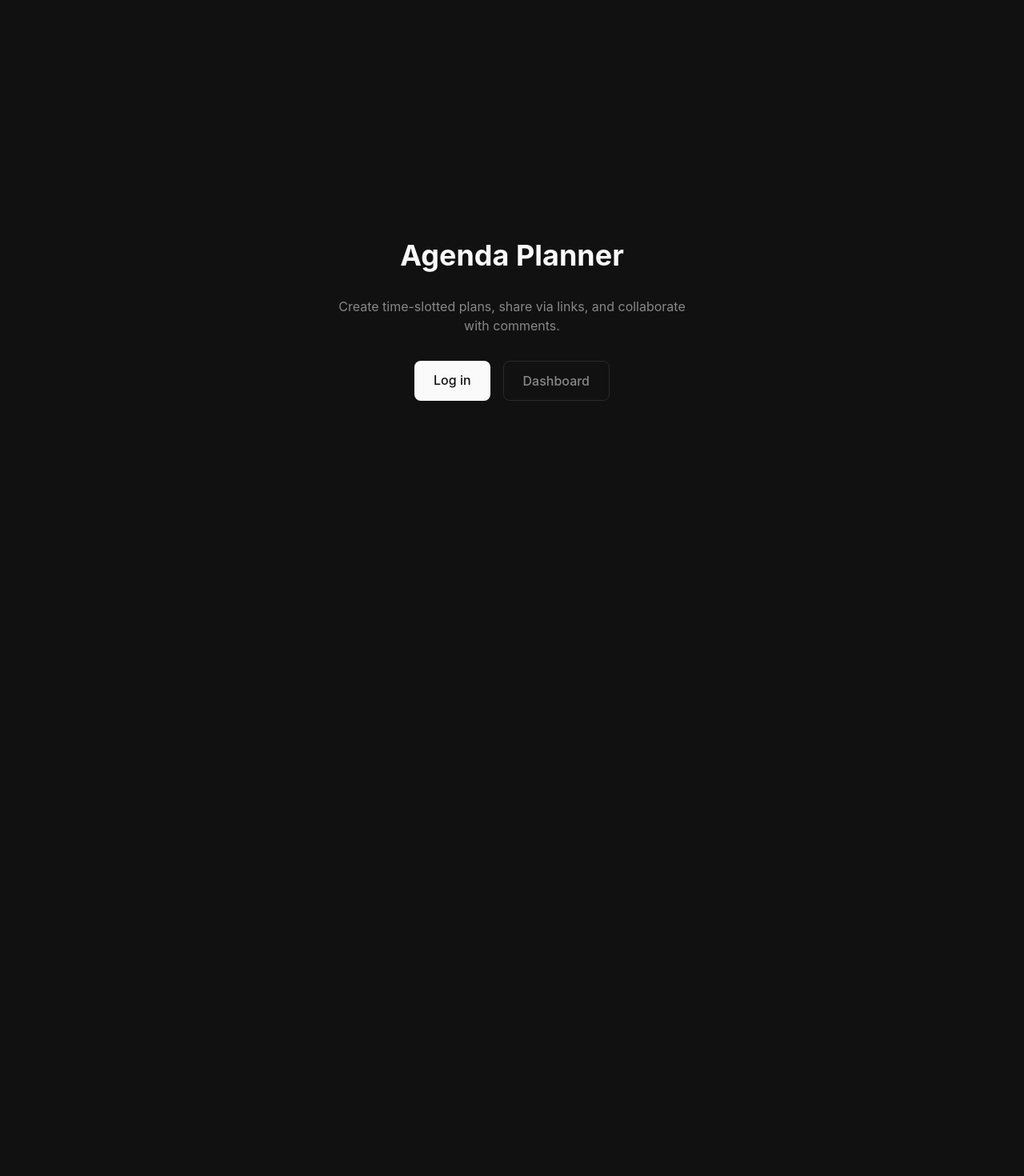
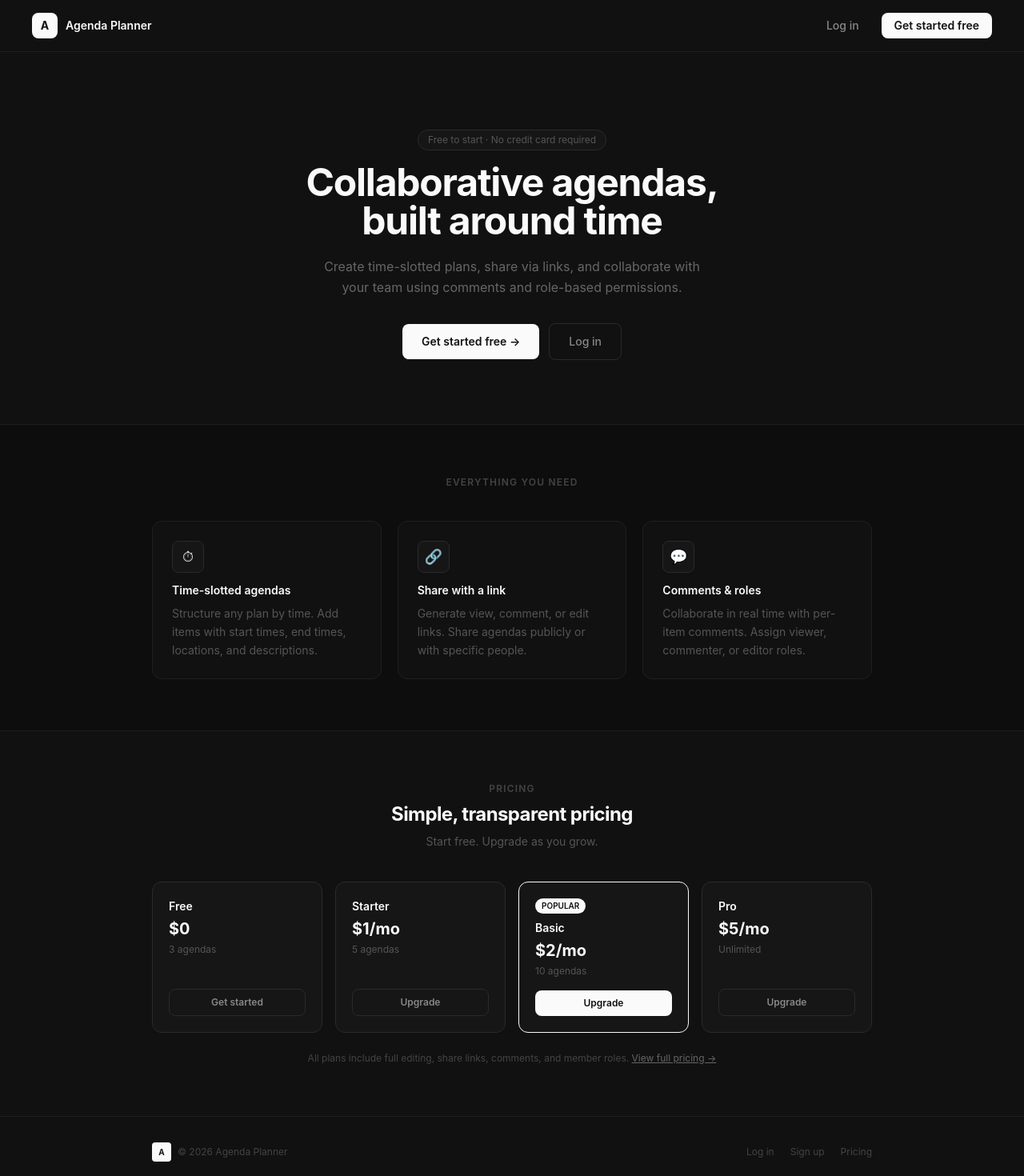
Before and after one commit to PuvaanRaaj/agenda-planner, a Next.js app in the folder frontend/: page / in a window 1280 px wide. Shown: the top 1470 px of the page at 80% size. Before the commit the page ends 800 px from the top, so only its background shows below. Built offline with nearby package versions, Linux system fonts and the light colour scheme; no server answers.

Commit message:
feat: add landing page with hero, features, and pricing sections
AI-Agent: claude-sonnet-4-6

```diff
--- a/frontend/app/agendas/[id]/page.tsx
+++ b/frontend/app/agendas/[id]/page.tsx
@@ -381,7 +381,7 @@ export default function AgendaDetailPage() {
                               {item.location ? ` · ${item.location}` : ''}
                             </p>
                             {item.description && (
-                              <p className="mt-1 text-xs text-[#777]">{item.description}</p>
+                              <p className="mt-1 whitespace-pre-wrap text-xs text-[#777]">{item.description}</p>
                             )}
                           </div>
                           <div className="flex items-center gap-3">
--- a/frontend/app/page.tsx
+++ b/frontend/app/page.tsx
@@ -1,7 +1,7 @@
 import Link from 'next/link';
 
 export const metadata = {
-  title: 'Home',
+  title: 'Agenda Planner — Collaborative time-slotted plans',
   description:
     'Create time-slotted agendas, share via links, and collaborate with comments and role-based permissions. Get started free.',
   openGraph: {
@@ -12,27 +12,179 @@ export const metadata = {
   },
 };
 
+const features = [
+  {
+    icon: '⏱',
+    title: 'Time-slotted agendas',
+    desc: 'Structure any plan by time. Add items with start times, end times, locations, and descriptions.',
+  },
+  {
+    icon: '🔗',
+    title: 'Share with a link',
+    desc: 'Generate view, comment, or edit links. Share agendas publicly or with specific people.',
+  },
+  {
+    icon: '💬',
+    title: 'Comments & roles',
+    desc: 'Collaborate in real time with per-item comments. Assign viewer, commenter, or editor roles.',
+  },
+];
+
+const plans = [
+  { name: 'Free', price: '$0', limit: '3 agendas', cta: 'Get started', href: '/signup' },
+  { name: 'Starter', price: '$1/mo', limit: '5 agendas', cta: 'Upgrade', href: '/pricing' },
+  { name: 'Basic', price: '$2/mo', limit: '10 agendas', cta: 'Upgrade', href: '/pricing', popular: true },
+  { name: 'Pro', price: '$5/mo', limit: 'Unlimited', cta: 'Upgrade', href: '/pricing' },
+];
+
 export default function Home() {
   return (
-    <main className="flex min-h-screen flex-col items-center justify-center gap-8 bg-[#111111] p-8">
-      <h1 className="text-4xl font-bold text-[#fafafa]">Agenda Planner</h1>
-      <p className="max-w-md text-center text-[#888]">
-        Create time-slotted plans, share via links, and collaborate with comments.
-      </p>
-      <div className="flex gap-4">
+    <div className="min-h-screen bg-[#111111] text-[#fafafa]">
+
+      {/* Nav */}
+      <nav className="flex items-center justify-between border-b border-[#1f1f1f] px-6 py-4 sm:px-10">
+        <div className="flex items-center gap-2.5">
+          <div className="flex h-8 w-8 items-center justify-center rounded-lg bg-[#fafafa]">
+            <span className="text-sm font-bold text-[#111]">A</span>
+          </div>
+          <span className="text-sm font-semibold text-[#fafafa]">Agenda Planner</span>
+        </div>
+        <div className="flex items-center gap-3">
           <Link
             href="/login"
-          className="rounded-lg bg-[#fafafa] px-6 py-3 font-medium text-[#111] hover:bg-[#e5e5e5]"
+            className="rounded-lg px-4 py-1.5 text-sm font-medium text-[#888] transition-colors hover:text-[#fafafa]"
           >
             Log in
           </Link>
           <Link
-          href="/dashboard"
-          className="rounded-lg border border-[#2a2a2a] px-6 py-3 font-medium text-[#888] hover:border-[#444]"
+            href="/signup"
+            className="rounded-lg bg-[#fafafa] px-4 py-1.5 text-sm font-semibold text-[#111] transition-colors hover:bg-[#e5e5e5]"
           >
-          Dashboard
+            Get started free
           </Link>
         </div>
-    </main>
+      </nav>
+
+      {/* Hero */}
+      <section className="mx-auto max-w-[720px] px-6 pb-20 pt-24 text-center sm:px-10">
+        <div className="mb-4 inline-flex items-center gap-2 rounded-full border border-[#2a2a2a] bg-[#161616] px-3 py-1">
+          <span className="text-xs text-[#555]">Free to start · No credit card required</span>
+        </div>
+        <h1 className="mb-5 text-4xl font-bold leading-tight tracking-tight sm:text-5xl">
+          Collaborative agendas,<br className="hidden sm:block" /> built around time
+        </h1>
+        <p className="mx-auto mb-8 max-w-[480px] text-base text-[#666] leading-relaxed">
+          Create time-slotted plans, share via links, and collaborate with
+          your team using comments and role-based permissions.
+        </p>
+        <div className="flex flex-col items-center gap-3 sm:flex-row sm:justify-center">
+          <Link
+            href="/signup"
+            className="w-full rounded-lg bg-[#fafafa] px-6 py-3 text-sm font-semibold text-[#111] transition-colors hover:bg-[#e5e5e5] sm:w-auto"
+          >
+            Get started free →
+          </Link>
+          <Link
+            href="/login"
+            className="w-full rounded-lg border border-[#2a2a2a] px-6 py-3 text-sm font-medium text-[#888] transition-colors hover:border-[#444] hover:text-[#fafafa] sm:w-auto"
+          >
+            Log in
+          </Link>
+        </div>
+      </section>
+
+      {/* Features */}
+      <section className="border-t border-[#1f1f1f] bg-[#0d0d0d] px-6 py-16 sm:px-10">
+        <div className="mx-auto max-w-[900px]">
+          <p className="mb-10 text-center text-xs font-semibold uppercase tracking-widest text-[#444]">
+            Everything you need
+          </p>
+          <div className="grid grid-cols-1 gap-5 sm:grid-cols-3">
+            {features.map((f) => (
+              <div
+                key={f.title}
+                className="rounded-xl border border-[#1f1f1f] bg-[#111111] p-6"
+              >
+                <div className="mb-3 flex h-10 w-10 items-center justify-center rounded-lg border border-[#2a2a2a] bg-[#161616] text-lg">
+                  {f.icon}
+                </div>
+                <p className="mb-2 text-sm font-semibold text-[#fafafa]">{f.title}</p>
+                <p className="text-sm leading-relaxed text-[#555]">{f.desc}</p>
+              </div>
+            ))}
+          </div>
+        </div>
+      </section>
+
+      {/* Pricing */}
+      <section className="border-t border-[#1f1f1f] px-6 py-16 sm:px-10">
+        <div className="mx-auto max-w-[900px]">
+          <p className="mb-2 text-center text-xs font-semibold uppercase tracking-widest text-[#444]">
+            Pricing
+          </p>
+          <h2 className="mb-2 text-center text-2xl font-bold tracking-tight">
+            Simple, transparent pricing
+          </h2>
+          <p className="mb-10 text-center text-sm text-[#555]">
+            Start free. Upgrade as you grow.
+          </p>
+          <div className="grid grid-cols-2 gap-4 sm:grid-cols-4">
+            {plans.map((plan) => (
+              <div
+                key={plan.name}
+                className={`flex flex-col rounded-xl border p-5 ${
+                  plan.popular
+                    ? 'border-[#fafafa] bg-[#161616]'
+                    : 'border-[#2a2a2a] bg-[#161616]'
+                }`}
+              >
+                {plan.popular && (
+                  <span className="mb-2 w-fit rounded-full bg-[#fafafa] px-2 py-0.5 text-[10px] font-semibold text-[#111]">
+                    POPULAR
+                  </span>
+                )}
+                <p className="text-sm font-semibold text-[#fafafa]">{plan.name}</p>
+                <p className="mt-1 text-xl font-bold text-[#fafafa]">{plan.price}</p>
+                <p className="mb-4 mt-1 text-xs text-[#555]">{plan.limit}</p>
+                <Link
+                  href={plan.href}
+                  className={`mt-auto rounded-lg py-2 text-center text-xs font-semibold transition-colors ${
+                    plan.popular
+                      ? 'bg-[#fafafa] text-[#111] hover:bg-[#e5e5e5]'
+                      : 'border border-[#2a2a2a] text-[#888] hover:border-[#444] hover:text-[#fafafa]'
+                  }`}
+                >
+                  {plan.cta}
+                </Link>
+              </div>
+            ))}
+          </div>
+          <p className="mt-6 text-center text-xs text-[#444]">
+            All plans include full editing, share links, comments, and member roles.{' '}
+            <Link href="/pricing" className="text-[#666] underline hover:text-[#fafafa]">
+              View full pricing →
+            </Link>
+          </p>
+        </div>
+      </section>
+
+      {/* Footer */}
+      <footer className="border-t border-[#1f1f1f] px-6 py-8 sm:px-10">
+        <div className="mx-auto flex max-w-[900px] flex-col items-center gap-4 sm:flex-row sm:justify-between">
+          <div className="flex items-center gap-2">
+            <div className="flex h-6 w-6 items-center justify-center rounded bg-[#fafafa]">
+              <span className="text-[10px] font-bold text-[#111]">A</span>
+            </div>
+            <span className="text-xs text-[#444]">© 2026 Agenda Planner</span>
+          </div>
+          <div className="flex items-center gap-5">
+            <Link href="/login" className="text-xs text-[#444] hover:text-[#fafafa]">Log in</Link>
+            <Link href="/signup" className="text-xs text-[#444] hover:text-[#fafafa]">Sign up</Link>
+            <Link href="/pricing" className="text-xs text-[#444] hover:text-[#fafafa]">Pricing</Link>
+          </div>
+        </div>
+      </footer>
+
+    </div>
   );
 }
--- a/frontend/app/share/[token]/page.tsx
+++ b/frontend/app/share/[token]/page.tsx
@@ -227,7 +227,7 @@ export default function ShareViewPage() {
                           {formatTime(item.start_time)}{item.end_time ? ` – ${formatTime(item.end_time)}` : ''}
                           {item.location ? ` · ${item.location}` : ''}
                         </p>
-                        {item.description && <p className="mt-1 text-xs text-[#666]">{item.description}</p>}
+                        {item.description && <p className="mt-1 whitespace-pre-wrap text-xs text-[#666]">{item.description}</p>}
                       </div>
                       <button type="button" onClick={() => setExpandedId(null)}
                         className="text-base leading-none text-[#444] hover:text-[#fafafa]">×</button>
```
Lines whose indentation alone changed are shown as unchanged.
